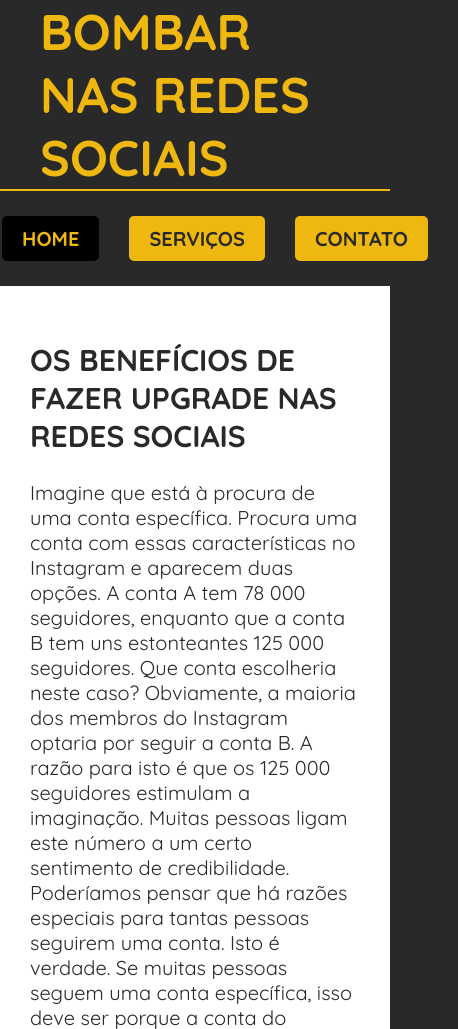
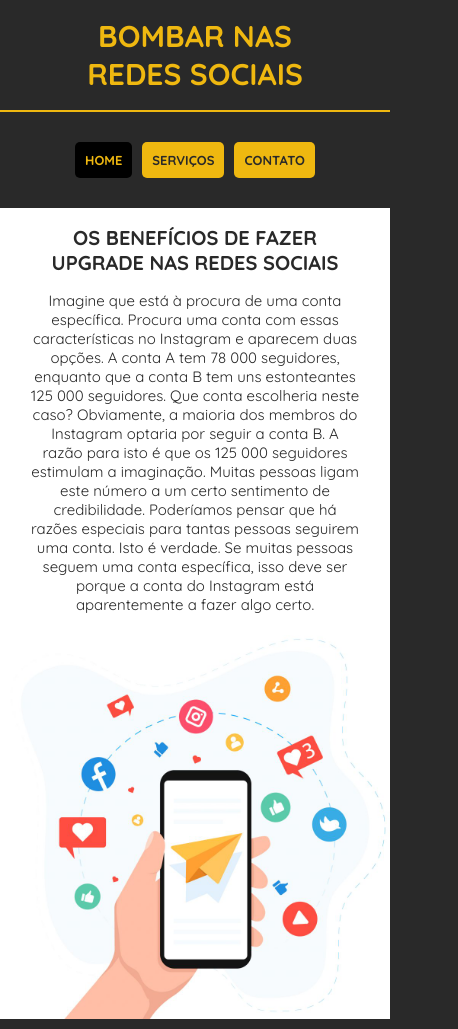
Before and after one commit to pedrinhomotivado1/bombarnasredesmedia, a plain HTML site: page index.html in a window 390 px wide. Shown: the top 1029 px of the page, 458 px wide, since content can reach past the window. Drawn offline with Linux system fonts and the light colour scheme.

Commit message:
versão valendo 1.0

```diff
--- a/style.css
+++ b/style.css
@@ -250,12 +250,37 @@ footer {
       height: auto;
       font-size: 30px;
    }
+   .title-header {
+      font-size: 30px;
+      text-align: center;
+   }
    .logo img {
       display: none;
+   }
+   .menu-area--geral {
+      margin: 10px;
+   }
+   .menu-area ul {
+      display:flex;
+      align-items: center;
+      font-size: 13px;
+      padding: 0;
+   }
+   .menu-area li {
+      margin-bottom: 15px;
+      margin-top: 15px;
+   }
+   .menu-itens {
+      margin: 0;
+   }
+   .menu-itens a {
+      padding: 10px;
+      margin: 5px;
    }
    .section-area1 {
       flex-direction: column;
       height: auto;
+      width: auto;
    }
    .services-area {
       margin-left: 20px;
@@ -265,6 +290,26 @@ footer {
    .open-desc {
       margin: 20px;
    }
-
+   .banner1-left  {
+      text-align: center;
+      padding: 0px 30px;
+   }
+   .banner1-left h1 {
+      font-size: 20px;
+      font-weight: bold;
+   }
+   .banner1-left p {
+      font-size: 15px;
+   }
+   .title-banner {
+      font-size: 20px;
+   }
+   .area-depoiment img {
+      width: 240px;
+   }
+   .section-titles h4 {
+      font-size: 15px;
+      margin-bottom: 10px;
+   }
 
 }
```
